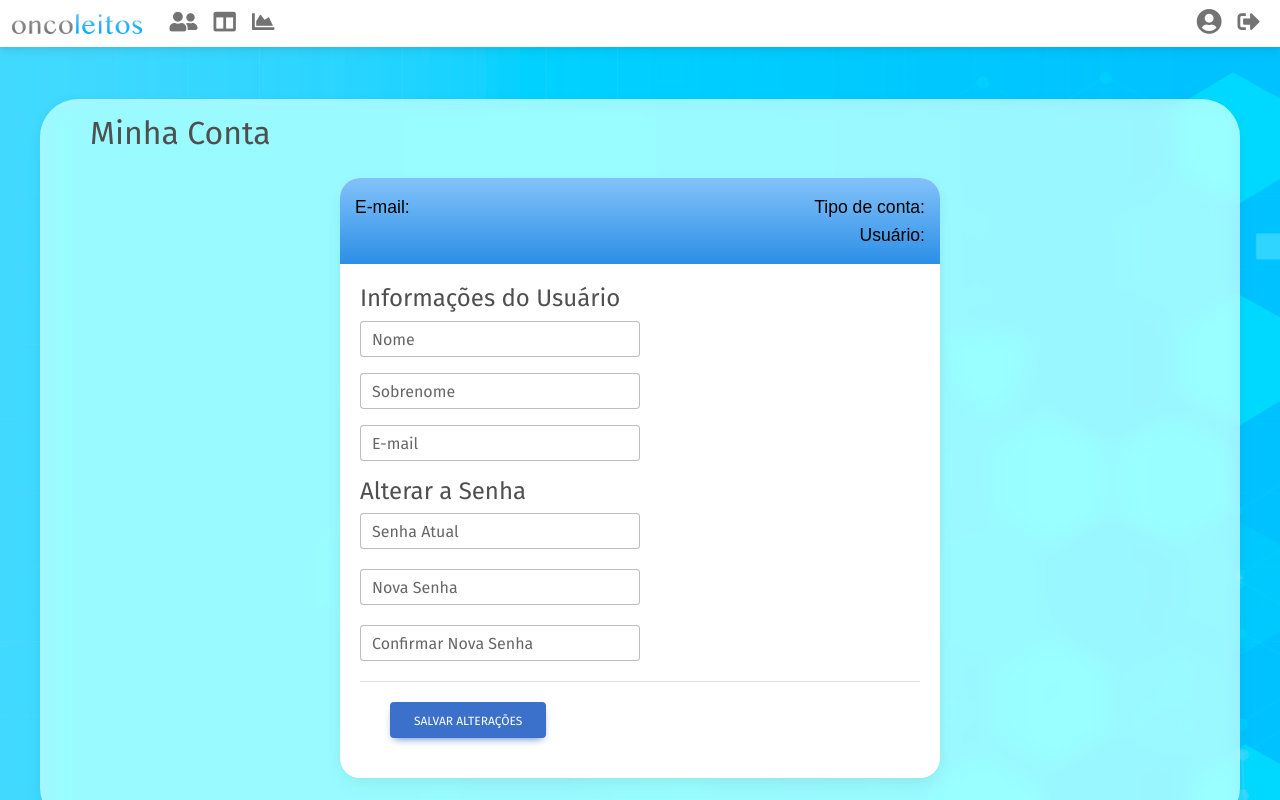
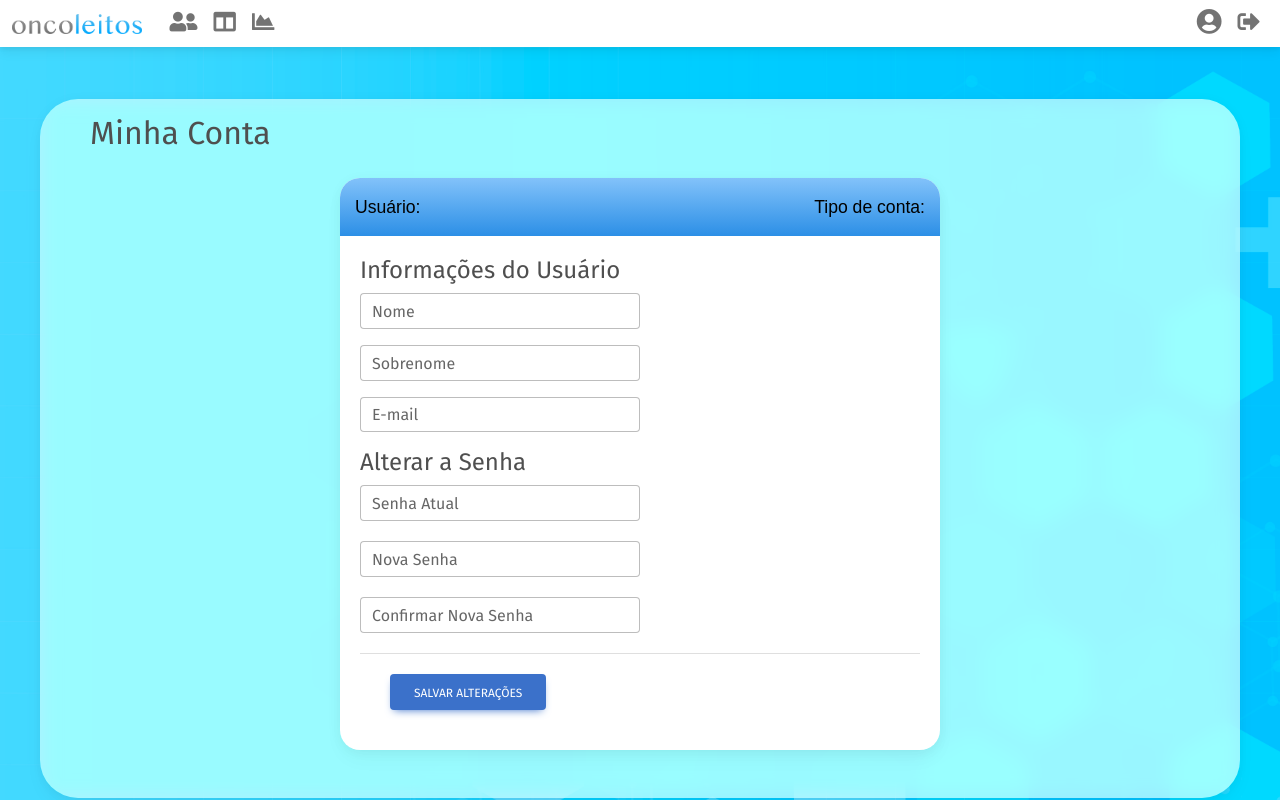
Before and after one commit to gabesness/gestao-leitos, a React (Create React App) app in the folder frontend/: page /MinhaConta in a window 1280 px wide. Shown: the top 800 px of the page. Built offline with nearby package versions, Linux system fonts and the light colour scheme.

Commit message:
editar meu usuario front

```diff
--- a/frontend/src/components/Ficha/CabecalhoMeuUsuario.jsx
+++ b/frontend/src/components/Ficha/CabecalhoMeuUsuario.jsx
@@ -1,11 +1,6 @@
-import React, { useState } from 'react';
-import { MDBIcon, MDBModal, MDBModalDialog, MDBModalContent, MDBModalHeader, MDBModalTitle, MDBBtn, MDBModalBody, MDBInput, MDBModalFooter } from 'mdb-react-ui-kit';
+import React from 'react';
 
-
-const CabecalhoMeuUsuario = () => {
-  const nome = localStorage.getItem('nome');
-  const sobrenome = localStorage.getItem('sobrenome');
-  const username = localStorage.getItem('username');
+const CabecalhoMeuUsuario = ({ username, firstName, lastName }) => {
   const cargo = localStorage.getItem('cargo');
 
   return (
@@ -14,18 +9,15 @@ const CabecalhoMeuUsuario = () => {
         <div style={{ display: 'grid', gridTemplateColumns: 'auto auto', justifyContent: 'space-between' }}>
           <div>
             <h3 style={{ marginBottom: '0px', fontSize: '1.5em', fontFamily: 'FiraSans-Medium, sans-serif' }}>
-              <strong>{nome} {sobrenome}</strong>
+              <strong>{firstName} {lastName}</strong>
             </h3>
             <p style={{ marginBottom: '0px', fontSize: '1.1em', fontFamily: 'FiraSans-Light, sans-serif' }}>
-              E-mail:
+              Usuário: {username}
             </p>
           </div>
           <div style={{ textAlign: 'right' }}>
             <p style={{ marginBottom: '0px', fontSize: '1.1em', fontFamily: 'FiraSans-Light, sans-serif' }}>
               Tipo de conta: {cargo}
-            </p>
-            <p style={{ marginBottom: '0px', fontSize: '1.1em', fontFamily: 'FiraSans-Light, sans-serif' }}>
-              Usuário: {username}
             </p>
           </div>
         </div>
--- a/frontend/src/pages/MinhaConta/MinhaConta.jsx
+++ b/frontend/src/pages/MinhaConta/MinhaConta.jsx
@@ -12,59 +12,10 @@ import CabecalhoMeuUsuario from '../../components/Ficha/CabecalhoMeuUsuario';
 import { ToastContainer, toast } from 'react-toastify';
 import { AxiosURL } from '../../axios/Config';
 
-function QuadroFicha() {
-  const [username, setUsername] = useState('');
-  const [firstName, setFirstName] = useState('');
-  const [lastName, setLastName] = useState('');
-  const [email, setEmail] = useState('');
-  const idUser = localStorage.getItem('idUser');
-
-  useEffect(() => {
-    const fetchUser = async () => {
-      try {
-        const response = await axios.get(`${AxiosURL}/usuarios/${idUser}/info/`);
-        const userData = response.data;
-        console.log('Dados do usuário:', userData);
-        // Atualiza os estados com as informações recebidas
-        setUsername(userData.username || '');
-        setFirstName(userData.first_name || '');
-        setLastName(userData.last_name || '');
-        setEmail(userData.email || '');
-      } catch (error) {
-        console.error("Erro ao buscar informações:", error);
-      }
-    };
-
-    if (idUser) {
-      fetchUser();
-    }
-  }, [idUser]);
-
-  const EditarUsuario = async (event) => {
-    event.preventDefault();
-
-    try {
-      const response = await axios.patch(`${AxiosURL}/usuarios/${idUser}/editar_usuario/`, {
-        first_name: firstName,
-        last_name: lastName,
-        email: email,
-      });
-
-      if (response.status === 200) {
-        toast.success(response.data.message);
-        setTimeout(() => {
-          window.location.reload();
-        }, 2000);
-      }
-    } catch (error) {
-      console.error("Erro ao salvar alterações:", error);
-      toast.error(error.response?.data?.erro || 'Erro desconhecido');
-    }
-  };
-
+function QuadroFicha({ username, firstName, lastName, email, setFirstName, setLastName, setEmail, EditarUsuario }) {
   return (
     <MDBCard style={{ borderRadius: '20px', width: '100%', maxWidth: '600px' }}>
-      <CabecalhoMeuUsuario />
+      <CabecalhoMeuUsuario username={username} firstName={firstName} lastName={lastName} />
       <MDBCardBody style={{ padding: '20px' }}>
         <div className="col-md-6">
           <h4>Informações do Usuário</h4>
@@ -109,13 +60,70 @@ function QuadroFicha() {
 }
 
 function MinhaConta() {
+  const [username, setUsername] = useState('');
+  const [firstName, setFirstName] = useState('');
+  const [lastName, setLastName] = useState('');
+  const [email, setEmail] = useState('');
+  const idUser = localStorage.getItem('idUser');
+
+  useEffect(() => {
+    const fetchUser = async () => {
+      try {
+        const response = await axios.get(`${AxiosURL}/usuarios/${idUser}/info/`);
+        const userData = response.data;
+        console.log('Dados do usuário:', userData);
+        setUsername(userData.username || '');
+        setFirstName(userData.first_name || '');
+        setLastName(userData.last_name || '');
+        setEmail(userData.email || '');
+      } catch (error) {
+        console.error("Erro ao buscar informações:", error);
+      }
+    };
+
+    if (idUser) {
+      fetchUser();
+    }
+  }, [idUser]);
+
+  const EditarUsuario = async (event) => {
+    event.preventDefault();
+
+    try {
+      const response = await axios.patch(`${AxiosURL}/usuarios/${idUser}/editar_usuario/`, {
+        first_name: firstName,
+        last_name: lastName,
+        email: email,
+      });
+
+      if (response.status === 200) {
+        toast.success(response.data.message);
+        setTimeout(() => {
+          window.location.reload();
+        }, 2000);
+      }
+    } catch (error) {
+      console.error("Erro ao salvar alterações:", error);
+      toast.error(error.response?.data?.erro || 'Erro desconhecido');
+    }
+  };
+
   return (
     <MDBContainer fluid className='p-1 background-radial-gradient overflow-hidden d-flex justify-content-center' style={{ minHeight: '88vh' }}>
       <MDBCard className='my-5 bg-glass max-width-card' style={{ width: '100%', maxWidth: '1200px', borderRadius: '38px' }}>
         <h2 style={{ marginTop: '15px', marginLeft: '50px', marginBottom: '-22px' }}>Minha Conta</h2>
         <MDBCardBody className='p-5'>
           <div className="d-flex justify-content-center">
-            <QuadroFicha />
+            <QuadroFicha
+              username={username}
+              firstName={firstName}
+              lastName={lastName}
+              email={email}
+              setFirstName={setFirstName}
+              setLastName={setLastName}
+              setEmail={setEmail}
+              EditarUsuario={EditarUsuario}
+            />
           </div>
         </MDBCardBody>
       </MDBCard>
```
